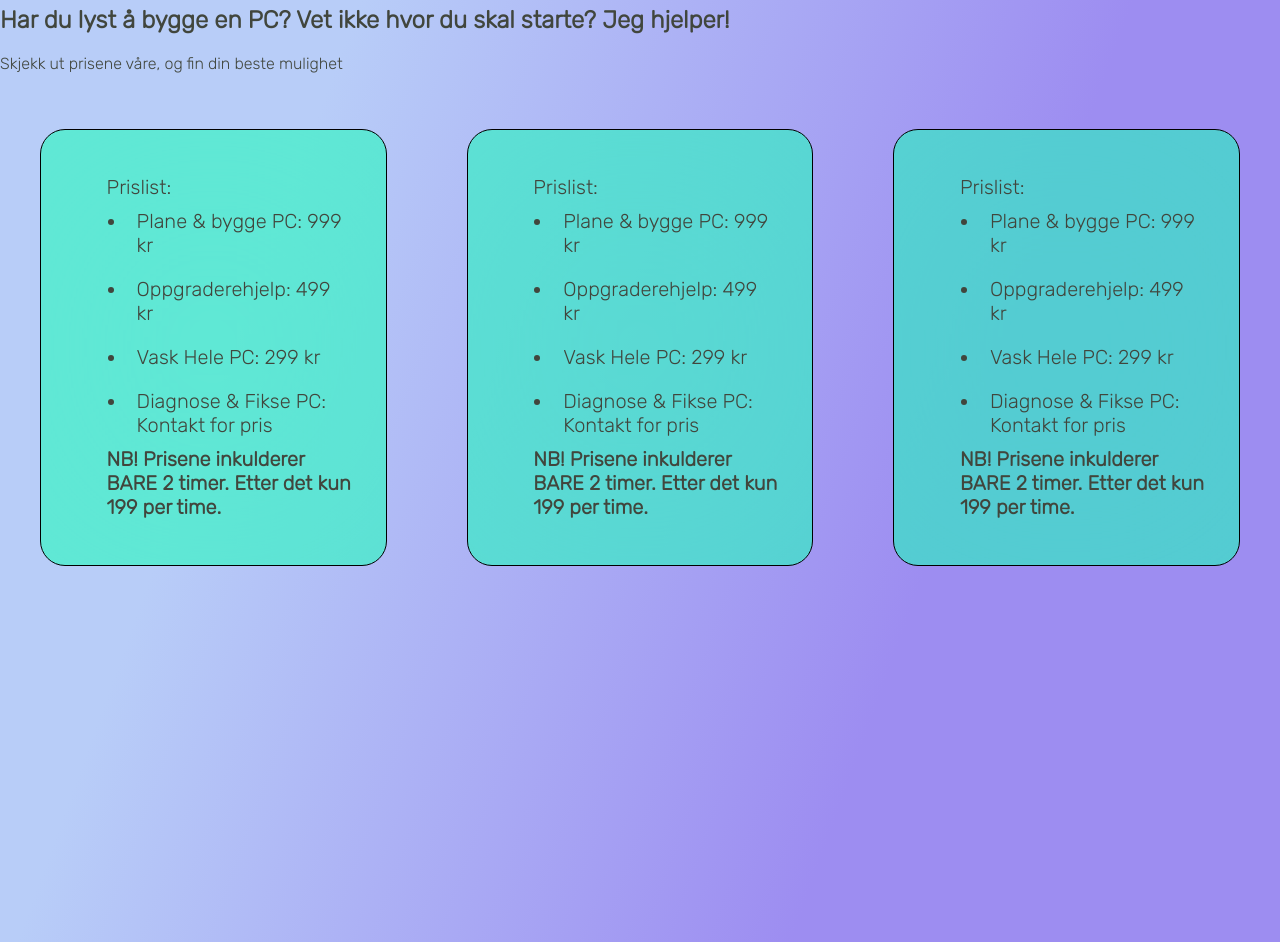
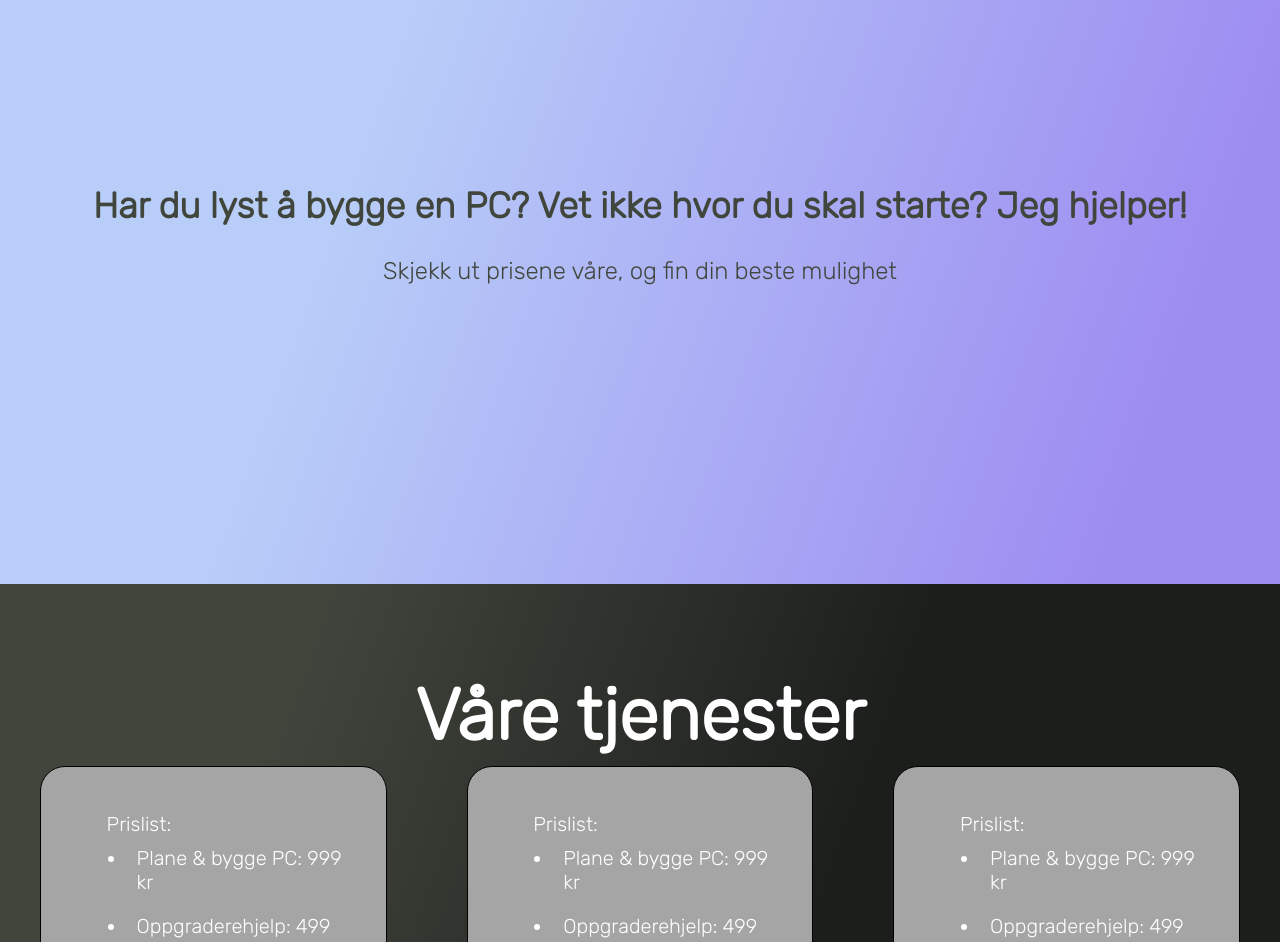
Before and after one commit to DrKrisz/KriszPC, a plain HTML site: page index.html in a window 1280 px wide. Shown: the part 75-1017 px from the top of the page. Drawn offline with Linux system fonts and the light colour scheme.

Commit message:
html/css

```diff
--- a/index.css
+++ b/index.css
@@ -13,14 +13,23 @@ ul li{
     margin: 0 0 0 20px;
 }
 .container {
+    background: linear-gradient(110deg, #41463d 20%, #1c1e1c 60%);
     display: flex;
     justify-content: center; /* Horizontal centering */
     align-items: center; /* Vertical centering */
-    height: auto; /* Adjust to your needs */
+    height: 100vh; /* Adjust to your needs */
+    position: relative;
+}
+.container h1{
+    position: absolute;
+    text-align: center;
+    font-size: 9vh;
+    color: white;
+    top: 5vh;
 }
 .prislist{
     width:25vw;
-    background-color: #1cfeba8f;
+    background-color: rgb(165, 165, 165);
 
     margin: 5vh;
     padding: 2vw;
@@ -31,6 +40,7 @@ ul li{
 
     font-size: 125%;
     transition: transform .2s;
+    color: white;
 }
 .prislist:hover{
 
@@ -54,5 +64,8 @@ footer{
 
 .welcome{
     width: 100%;
-    height: fit-content;
+    height: 50vh;
+    margin-top: 25vh;
+    text-align: center;
+    font-size: 3vh;
 }
--- a/index.html
+++ b/index.html
@@ -15,6 +15,7 @@
         <p>Skjekk ut prisene våre, og fin din beste mulighet</p>
     </div>
     <div class="container">
+        <h1>Våre tjenester</h1>
         <div class="prislist">
             <ul>Prislist:
                 <li>Plane & bygge PC: 999 kr</li>
```
